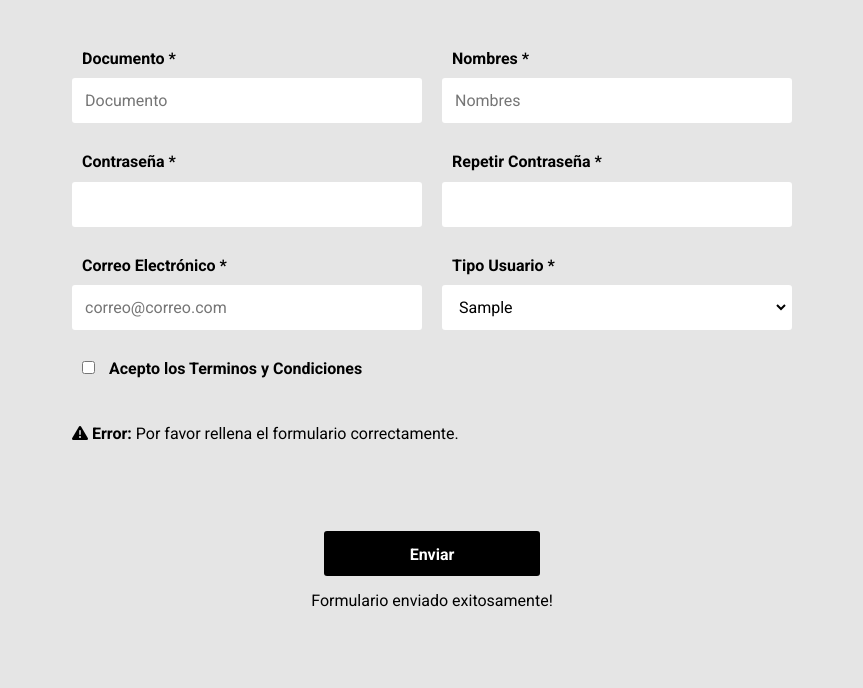
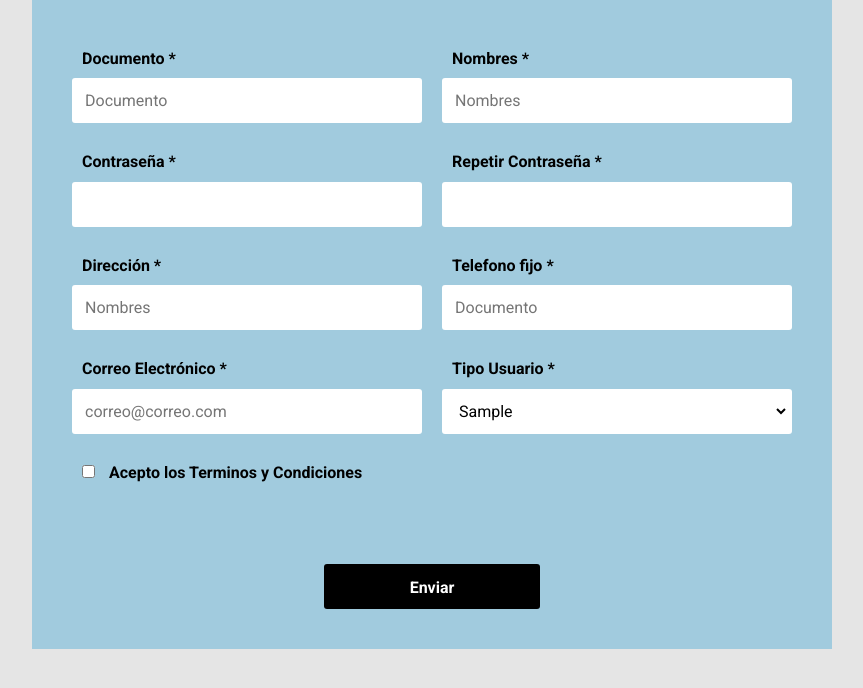
Before and after one commit to esquivel7809/java_exercise, a PHP site: page /crear_usu.php in a window 1280 px wide. Shown: the top 688 px of the page, without its empty margins (208-1071 px from the left). Run offline with PHP 8.4, Linux system fonts and the light colour scheme; tables that the repository leaves empty or names only in its code hold one stand-in row (values such as "Sample post"); some libraries are stand-ins or nearby versions.

Commit message:
estilos finalizados

```diff
--- a/crear_usu.php
+++ b/crear_usu.php
@@ -67,6 +67,25 @@
                     <p class="formulario__input-error">Ambas contraseñas deben ser iguales.</p>
                 </div>
 
+                <div class="formulario__grupo-input" id="grupo__nombre">
+                    <label for="nombre" class="formulario__label">Dirección *</label>
+                        <div class="">
+                            <input type="text" class="formulario__input" onkeyup="mayus(this);" name="nombre" id="nombre" placeholder="Nombres">
+                            <i class="formulario__validacion-estado fas fa-times-circle"></i>
+                        </div>
+                        <p class="formulario__input-error">
+                            El usuario tiene que ser de 12 a 40 dígitos y solo puede contener letras</p>
+                </div>
+
+                <div class="formulario__grupo-input" id="grupo__usuario">
+                    <label for="usuario" class="formulario__label">Telefono fijo *</label>
+                        <div class="formulario__grupo-input">
+                            <input type="text" class="formulario__input" name="usuario" id="usuario" placeholder="Documento">
+                            <i class="formulario__validacion-estado fas fa-times-circle"></i>
+                        </div>
+                        <p class="formulario__input-error">
+                            El documento tiene que ser de 6 a 11 dígitos y solo puede contener numeros.</p>
+                </div>
 
                 <!-- Grupo: Correo Electronico -->
                 <div class="formulario__grupo-input" id="grupo__correo">
@@ -105,7 +124,7 @@
 				</label>
 			</div>
 
-			<div class="formulario__grupo-terminos" id="formulario__mensaje">
+			<div class="formulario__mensaje" id="formulario__mensaje">
 				<p><i class="fas fa-exclamation-triangle"></i> <b>Error:</b> Por favor rellena el formulario correctamente. </p>
 			</div>
 
@@ -113,7 +132,7 @@
 
             <div class="formulario__grupo-btn-enviar">
                 <button type="submit" class="formulario__btn" name="save" value="guardar" >Enviar</button>
-                <p class="" id="formulario__mensaje-exito">Formulario enviado exitosamente!</p>
+                <p class="formulario__mensaje" id="formulario__mensaje-exito">Formulario enviado exitosamente!</p>
             </div>
 
 
--- a/css/css.css
+++ b/css/css.css
@@ -12,6 +12,7 @@ main {
 	width: 90%;
 	margin: auto;
 	padding: 40px;
+	background-color: rgb(161, 203, 222);
 }
 
 .formulario {
@@ -135,7 +136,7 @@ main {
 
 .formulario__mensaje-exito {
 	font-size: 14px;
-	color: #119200;
+	color: #000c92;
 	display: none;
 }
 
@@ -150,16 +151,16 @@ main {
 }
 
 .formulario__grupo-incorrecto .formulario__label {
-	color: #bb2929;
+	color: #bb9429;
 }
 
 .formulario__grupo-incorrecto .formulario__validacion-estado {
-	color: #bb2929;
+	color: #d7a12b;
 	opacity: 1;
 }
 
 .formulario__grupo-incorrecto .formulario__input {
-	border: 3px solid #bb2929;
+	border: 3px solid #d41919;
 }
 
 
```
